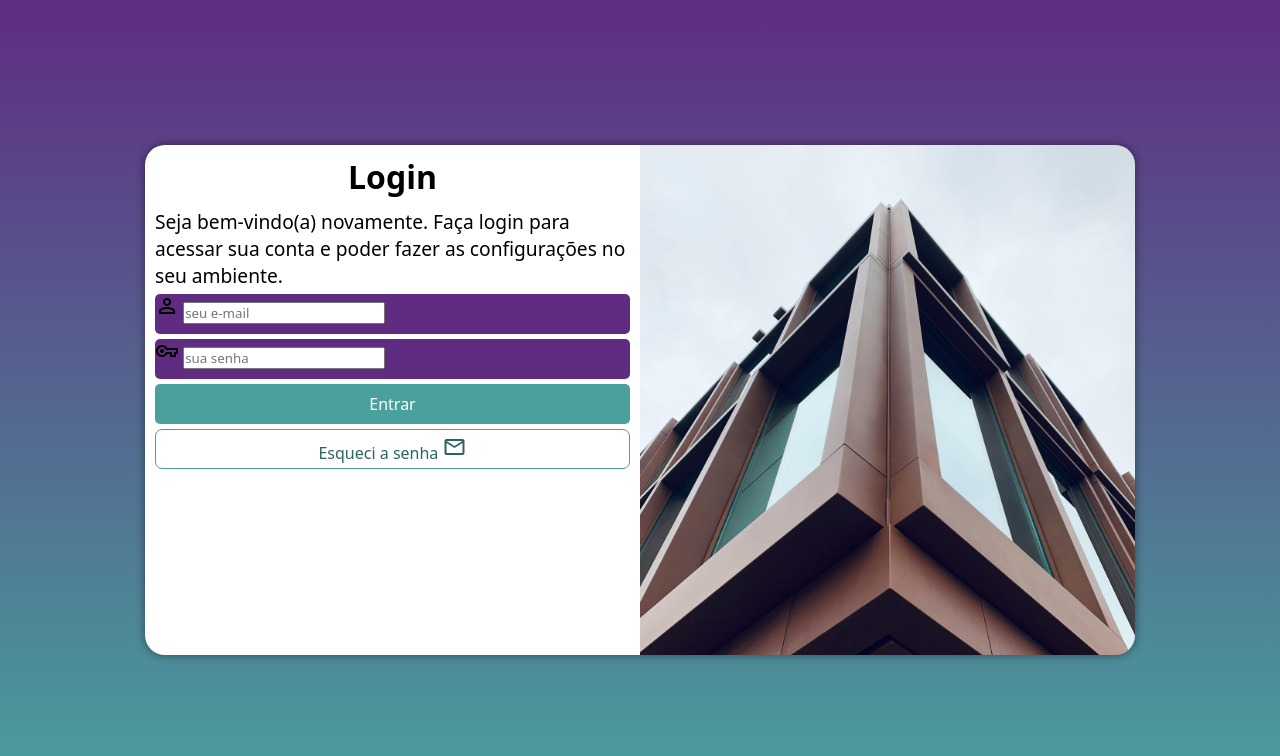
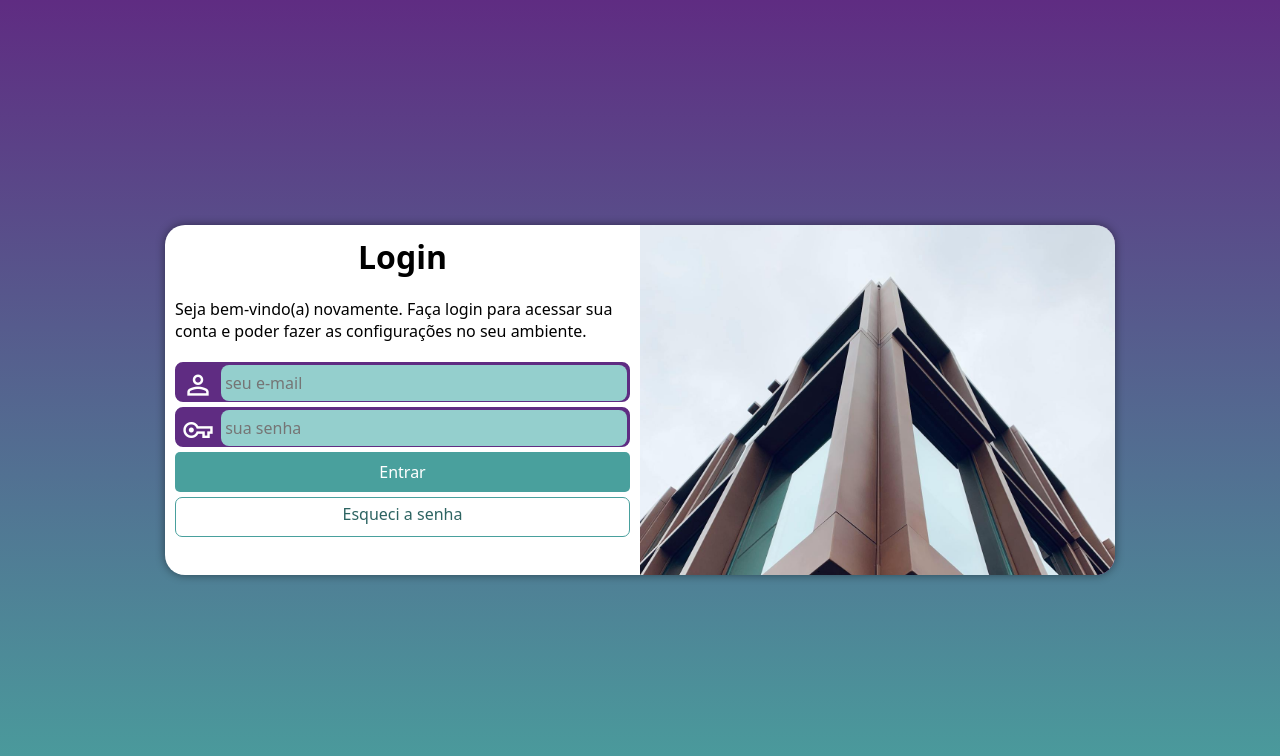
Before and after one commit to stingneldev/projeto-login, a plain HTML site: page index.html in a window 1280 px wide. Drawn offline with nearby package versions, Linux system fonts and the light colour scheme.

Commit message:
ajustei a responsividade

```diff
--- a/estilos/media-query.css
+++ b/estilos/media-query.css
@@ -17,7 +17,8 @@
     }
 
     section#login {
-        width: 90vw;
+        width: 80vw;
+        height: 320px;
     }
 
     section#login > div#imagem {
@@ -30,6 +31,11 @@
         float: right;
         width: 70%;
     }
+
+    div#formulario> p {
+    margin: 20px 05px;
+    }
+
 }
 
 @media screen and (min-width: 992px) {
@@ -38,7 +44,8 @@
     }
 
     section#login {
-        width: 990px;
+        width: 950px;
+        height: 350px;
     }
 
     section#login > div#imagem {
@@ -57,6 +64,7 @@
     }
 
     div#formulario> p {
-    font-size: 1.2em;
+    font-size: 1em;
+    margin: 20px 0px;
     }
 }
--- a/estilos/style.css
+++ b/estilos/style.css
@@ -29,7 +29,6 @@
     position: absolute;
     top: 50%;
     left: 50%;
-    transform: translate(-50%, -50%);
     overflow: hidden;
 
     background-color: white;
@@ -40,6 +39,7 @@
 
     transition: width .5s, height .5s;
     transition-timing-function: ease;
+    transform: translate(-50%, -50%);
 }
 
 section#login > div#imagem {
@@ -66,15 +66,40 @@
 
 form > div.campo {
     background-color: #5f2c82;
+    border: 2px solid #5f2c82;
     display: block;
     width: 100%;
     height: 40px;
-    border-radius: 5px;
+    border-radius: 8px;
     margin: 5px 0px;
 }
 
 div.campo > label {
     display: none;
+}
+
+div.campo > span {
+    color: white;
+   /* background-color: black; */
+    font-size: 2em;
+    width: 40px;
+    padding: 5px;
+}
+
+div.campo > input {
+    background-color: #94cfcd;
+    font-size: 1em;
+    width: calc(100% - 45px);
+    height: 100%;
+    border: 0px;
+    border-radius: 8px;
+    padding: 4px;
+    transform: translateY(-12px);
+}
+
+div.campo > input:focus-within {
+    background-color: white;
+    border: none;
 }
 
 form > input[type=submit] {
@@ -112,6 +137,6 @@
     background-color: #6cd3cf;
 }
 
-form > a.bota > i {
+form > a.botao > i {
     font-size: 0.8em;
 }
--- a/index.html
+++ b/index.html
@@ -30,7 +30,7 @@
                     </div>
                     <input type="submit" value="Entrar">
                     <a href="esqueci.html" class="botao">
-                        Esqueci a senha <i class="material-symbols-outlined">mail</i>
+                        Esqueci a senha
                     </a>
                 </form>
             </div>
```
